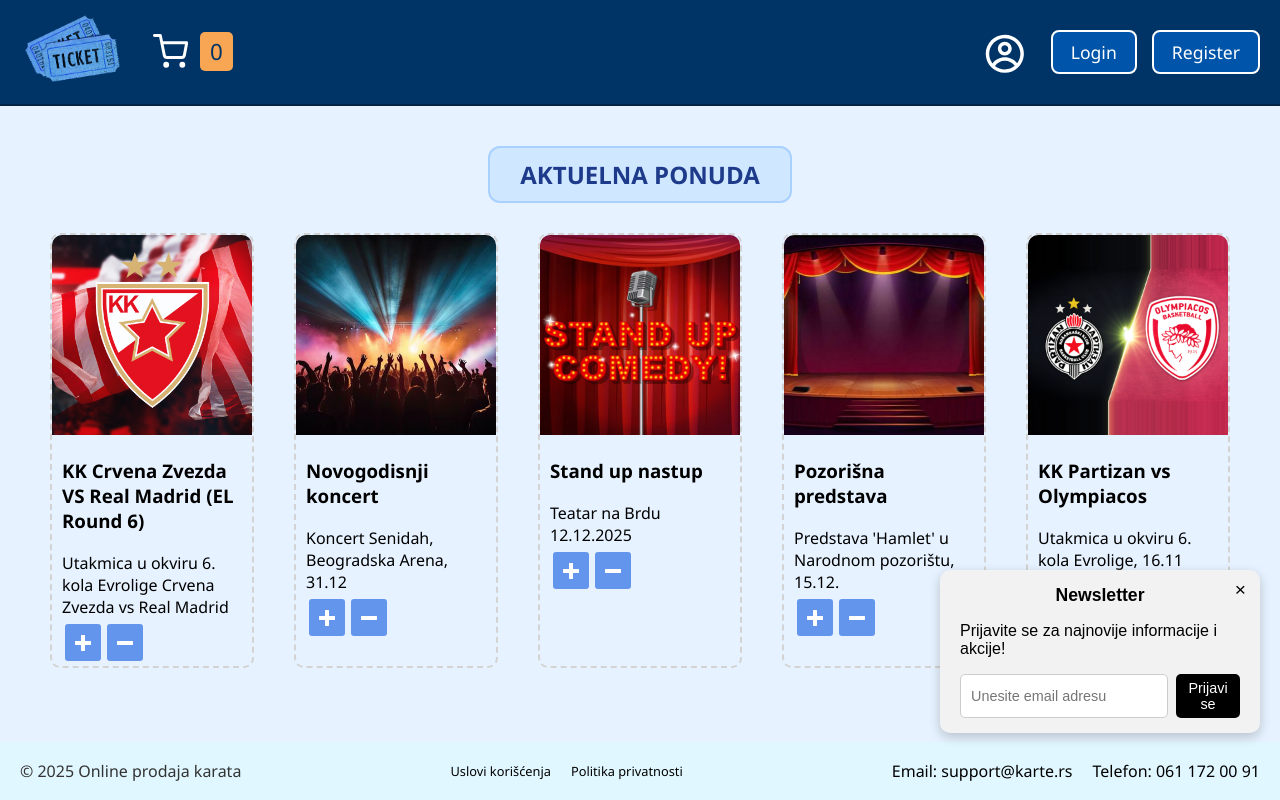
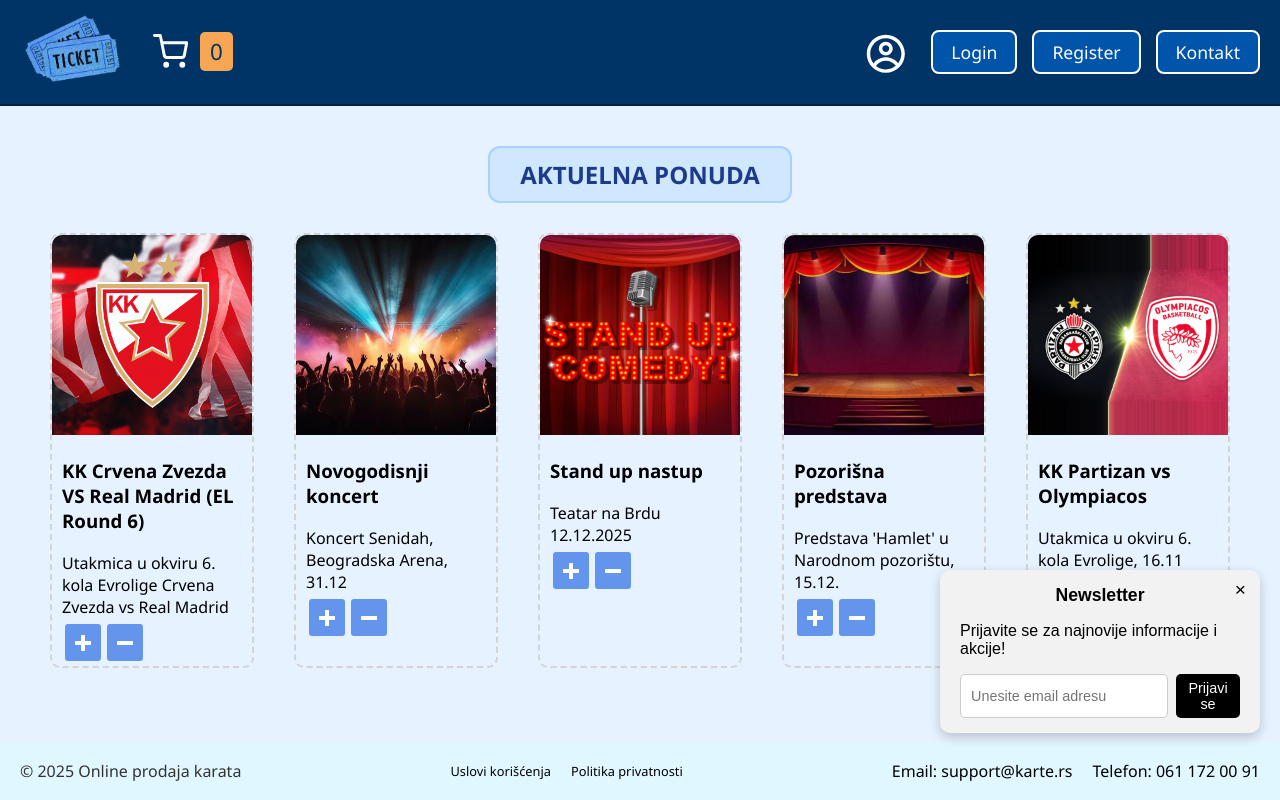
Before and after one commit to elab-development/klijentske-veb-tehnologije-2024-2022-0475-prodaja-karata, a React (Vite) app: page / in a window 1280 px wide. Built offline with nearby package versions, Linux system fonts and the light colour scheme.

Commit message:
Dodato Kontakt dugme u navigacioni bar

```diff
--- a/src/components/NavBar.tsx
+++ b/src/components/NavBar.tsx
@@ -52,6 +52,9 @@
           <Link to="/register" className="nav-btn">
             Register
           </Link>
+          <Link to="/kontakt" className="nav-btn">
+            Kontakt
+          </Link>
         </div>
       </div>
 
```
